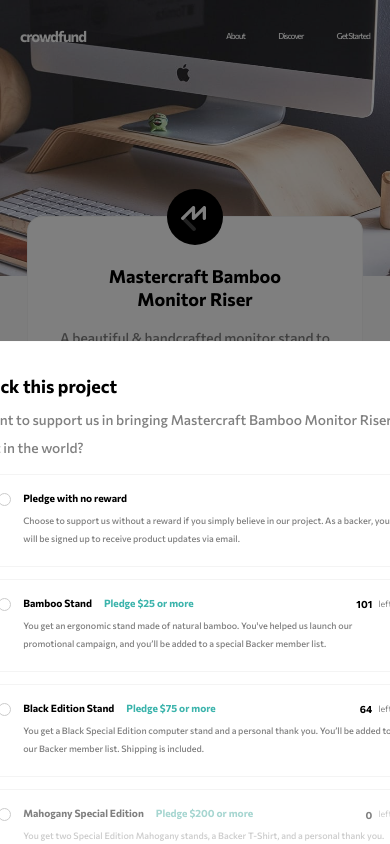
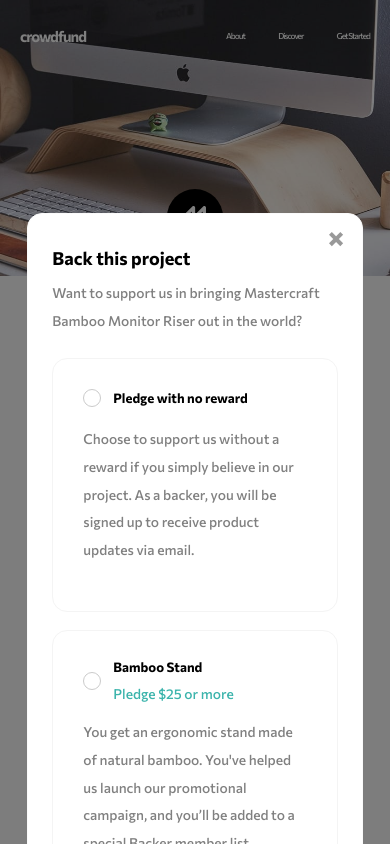
Before and after one commit to okcomputer93/crowdfunding-product-page, a React app: page / in a window 390 px wide. Both pictures are taken after a click on the button "Back this project". Shown: the top 844 px of the page. Built offline with nearby package versions, Linux system fonts and the light colour scheme.

Commit message:
add responsive design

```diff
--- a/src/components/Card.js
+++ b/src/components/Card.js
@@ -1,17 +1,5 @@
 import React from 'react';
 import styled from 'styled-components';
-
-const calculatePadding = padding => {
-  if (padding === 'large') {
-    return '5rem 4rem';
-  }
-  if (padding === 'medium') {
-    return '3rem';
-  }
-  if (padding === 'small') {
-    return '2rem';
-  }
-};
 
 const calculateBorder = border => {
   if (border === 'light') {
@@ -29,14 +17,13 @@
   width: 100%;
   background-color: var(--white);
   border-radius: 15px;
-  padding: ${({ padding }) => calculatePadding(padding)};
   position: relative;
   border: ${({ border }) => calculateBorder(border)} solid 1px;
 `;
 
-const Card = ({ children, padding = 'large', border = 'light' }) => {
+const Card = ({ children, className, padding = 'large', border = 'light' }) => {
   return (
-    <StyledCard padding={padding} border={border}>
+    <StyledCard padding={padding} border={border} className={className}>
       {children}
     </StyledCard>
   );
--- a/src/components/RadioButton.js
+++ b/src/components/RadioButton.js
@@ -1,5 +1,6 @@
-import React, { useState } from 'react';
+import React from 'react';
 import styled from 'styled-components';
+import { bpSmall } from '../styles/breakpoints';
 
 const StyledRadioButton = styled.div`
   .radio-button__styled-checkbox {
@@ -9,6 +10,11 @@
     border: 1px var(--moderate-gray) solid;
     cursor: pointer;
     position: relative;
+
+    @media only screen and (max-width: ${bpSmall}) {
+      width: 3rem;
+      height: 3rem;
+    }
   }
 
   .radio-button__checkbox:disabled + .radio-button__styled-checkbox {
--- a/src/components/modal/BackModal.js
+++ b/src/components/modal/BackModal.js
@@ -2,10 +2,11 @@
 import styled from 'styled-components';
 import Modal from './Modal';
 import BackSelection from '../sections/BackSelection';
+import { bpSmall } from '../../styles/breakpoints';
 
 const StyledModalContent = styled.div`
   margin-bottom: 2rem;
-  width: 72rem;
+  width: 100%;
 
   .backmodal__description {
     margin-top: 1rem;
@@ -15,8 +16,16 @@
 const StyledRewardList = styled.div`
   margin-top: 2rem;
 
+  @media only screen and (max-width: ${bpSmall}) {
+    margin-top: 4rem;
+  }
+
   & > :not(:first-child) {
     margin-top: 2rem;
+
+    @media only screen and (max-width: ${bpSmall}) {
+      margin-top: 3rem;
+    }
   }
 `;
 
--- a/src/components/modal/Modal.js
+++ b/src/components/modal/Modal.js
@@ -2,6 +2,13 @@
 import ReactDOM from 'react-dom';
 import styled from 'styled-components';
 import Card from '../Card';
+import { bpSmall } from '../../styles/breakpoints';
+
+const StyledCard = styled.div`
+  .modal__card {
+    padding: var(--padding-card-base);
+  }
+`;
 
 const StyledBackground = styled.div`
   position: fixed;
@@ -36,11 +43,17 @@
 `;
 
 const ModalContainer = styled.div`
+  width: var(--width-base);
   position: relative;
-  top: 25%;
+  /* top: 25%; */
   transition: all 1s ease-in-out;
   transform: ${({ open }) => (open ? 'translateX(0)' : 'translateX(-50%)')};
   opacity: ${({ open }) => (open ? '1' : '0')};
+
+  @media only screen and (max-width: ${bpSmall}) {
+    width: 86%;
+    margin-top: 155rem;
+  }
 
   .modal__close {
     position: absolute;
@@ -59,7 +72,8 @@
   return ReactDOM.createPortal(
     <StyledBackground open={isOpen} onClick={onCloseModal}>
       <ModalContainer open={isOpen} onClick={e => e.stopPropagation()}>
-        <Card full={false}>
+        <StyledCard>
+          <Card full={false} className="modal__card">
             <svg
               className="modal__close"
               onClick={onCloseModal}
@@ -74,6 +88,7 @@
             </svg>
             <>{children}</>
           </Card>
+        </StyledCard>
       </ModalContainer>
     </StyledBackground>,
     document.querySelector('#modal'),
--- a/src/components/sections/BackInformation.js
+++ b/src/components/sections/BackInformation.js
@@ -2,6 +2,12 @@
 import styled from 'styled-components';
 import Card from '../Card';
 import { bpSmall } from '../../styles/breakpoints';
+
+const StyledCard = styled.div`
+  .back-information__card {
+    padding: var(--padding-card-base);
+  }
+`;
 
 const StyledContent = styled.div`
   width: 100%;
@@ -78,7 +84,8 @@
   };
 
   return (
-    <Card border={'dark'}>
+    <StyledCard>
+      <Card border={'dark'} className="back-information__card">
         <StyledContent>
           <div className="back-information__data">
             <StyledSection>
@@ -99,6 +106,7 @@
           <StyledBar percentage={percentage} />
         </StyledContent>
       </Card>
+    </StyledCard>
   );
 };
 
--- a/src/components/sections/BackSelection.js
+++ b/src/components/sections/BackSelection.js
@@ -4,24 +4,65 @@
 import RadioButton from '../RadioButton';
 import Button from '../Button';
 import { MIN_PLEDGE_ALLOWED } from '../../globals';
+import { bpSmall } from '../../styles/breakpoints';
+
+const StyledCard = styled.div`
+  .back-selection__card {
+    padding: var(--padding-card-small);
+
+    @media only screen and (max-width: ${bpSmall}) {
+      padding: 5rem;
+    }
+  }
+`;
 
 const StyledContent = styled.div`
   display: grid;
   grid-template-columns: min-content max-content 1fr max-content;
-  grid-template-rows: repeat(2, min-content);
+  grid-template-rows: repeat(3, min-content);
   grid-column-gap: 2rem;
   grid-row-gap: 1rem;
+
+  @media only screen and (max-width: ${bpSmall}) {
+    grid-template-columns: min-content 1fr;
+    grid-template-rows: repeat(3, min-content);
+    grid-column-gap: 2rem;
+    grid-row-gap: 3rem;
+  }
 
   .back-selection__check {
     grid-column: 1 / span 1;
     grid-row: 1 / span 1;
+
+    @media only screen and (max-width: ${bpSmall}) {
+      align-self: center;
+    }
+  }
+
+  .back-selection__main {
+    grid-column: 2 / span 2;
+    grid-row: 1 / span 1;
+    display: flex;
+    justify-content: flex-start;
+    align-items: center;
+
+    @media only screen and (max-width: ${bpSmall}) {
+      grid-column: 2 / span 1;
+      grid-row: 1 / span 1;
+      align-self: center;
+      flex-direction: column;
+      justify-content: center;
+      align-items: flex-start;
+    }
   }
 
   .back-selection__title {
     cursor: ${({ disabled }) => (disabled ? 'not-allowed' : 'pointer')};
-    grid-column: 2 / span 1;
-    grid-row: 1 / span 1;
     color: ${({ disabled }) => (disabled ? 'var(--dark-gray) !important' : 'var(--black)')};
+
+    @media only screen and (max-width: ${bpSmall}) {
+      font-size: 2.2rem !important;
+    }
   }
 
   .back-selection__title:hover {
@@ -29,10 +70,16 @@
   }
 
   .back-selection__pledge {
-    grid-column: 3 / span 1;
-    grid-row: 1 / span 1;
+    margin-left: 2rem;
     color: ${({ disabled }) =>
       disabled ? 'var(--light-cyan)' : 'var(--moderate-cyan)'} !important;
+
+    @media only screen and (max-width: ${bpSmall}) {
+      margin-left: 0;
+      font-size: 2.3rem !important;
+      font-weight: 500 !important;
+      margin-top: 2rem;
+    }
   }
 
   .back-selection__left {
@@ -41,21 +88,40 @@
     display: flex;
     justify-content: space-between;
     align-items: center;
+
+    @media only screen and (max-width: ${bpSmall}) {
+      grid-column: 1 / -1;
+      grid-row: 3 / span 1;
+      justify-content: flex-start;
+    }
   }
 
   .back-selection__left-number {
     color: ${({ disabled }) => (disabled ? 'var(--dark-gray)' : 'var(--black)')} !important;
+
+    @media only screen and (max-width: ${bpSmall}) {
+      font-size: 3rem !important;
+    }
   }
 
   .back-selection__left-desc {
     margin-left: 1rem;
     color: ${({ disabled }) => (disabled ? 'var(--moderate-gray)' : 'var(--dark-gray)')} !important;
+
+    @media only screen and (max-width: ${bpSmall}) {
+      font-size: 2rem !important;
+    }
   }
 
   .back-selection__option {
     grid-column: 2 / -1;
     grid-row: 2 / span 1;
     color: ${({ disabled }) => (disabled ? 'var(--moderate-gray)' : 'var(--dark-gray)')} !important;
+
+    @media only screen and (max-width: ${bpSmall}) {
+      grid-column: 1 / -1;
+      font-size: 2.3rem;
+    }
   }
 `;
 
@@ -69,30 +135,53 @@
   padding-top: 3rem;
   position: relative;
 
+  @media only screen and (max-width: ${bpSmall}) {
+    flex-direction: column;
+  }
+
   &::after {
     position: absolute;
     content: '';
+    left: calc(var(--padding-card-small) * -1);
     top: 0;
-    left: -31px;
-    width: var(--width-base);
+    width: calc(100% + 2 * var(--padding-card-small));
     height: 1px;
     background-color: var(--moderate-gray);
+
+    @media only screen and (max-width: ${bpSmall}) {
+      left: -5rem;
+      width: calc(100% + 10rem);
+    }
   }
 
   .pledge-section__text {
     color: ${({ wrongPledge }) => (wrongPledge ? 'red' : 'var(--dark-gray)')} !important;
+
+    @media only screen and (max-width: ${bpSmall}) {
+      font-size: 2.2rem !important;
+    }
   }
 
   .pledge-section__form {
     display: flex;
     justify-content: center;
     align-items: center;
+
+    @media only screen and (max-width: ${bpSmall}) {
+      width: 100%;
+      margin-top: 2rem;
+      justify-content: space-evenly;
+    }
   }
 
   .pledge-section__field {
     width: 10rem;
     margin-right: 2rem;
     position: relative;
+
+    @media only screen and (max-width: ${bpSmall}) {
+      width: 15rem;
+    }
   }
 
   .pledge-section__field::after {
@@ -109,13 +198,26 @@
     width: 100%;
     padding: 1.5rem 3rem;
     border: var(--moderate-gray) 1px solid;
-    border-radius: 2.5rem;
+    border-radius: 20rem;
     font-weight: 700;
     font-size: 1.5rem;
     color: var(--black);
     display: block;
     top: 0;
     text-align: center;
+
+    @media only screen and (max-width: ${bpSmall}) {
+      padding: 2rem 3rem;
+      font-size: 2rem;
+    }
+  }
+
+  .pledge-section__button {
+    @media only screen and (max-width: ${bpSmall}) {
+      width: 18rem;
+      padding: 2rem 3rem;
+      font-size: 2rem;
+    }
   }
 `;
 
@@ -195,7 +297,11 @@
                 value={pledge}
               />
             </div>
-            <Button size="small" type="submit" disabled={wrongInputPledge}>
+            <Button
+              size="small"
+              className="pledge-section__button"
+              type="submit"
+              disabled={wrongInputPledge}>
               Continue
             </Button>
           </form>
@@ -205,20 +311,24 @@
   };
 
   return (
-    <Card full={true} padding={'medium'} border={border}>
+    <StyledCard>
+      <Card full={true} padding={'medium'} border={border} className="back-selection__card">
         <StyledContent disabled={!stock}>
           <div className="back-selection__check">
             <RadioButton id={id} disabled={!stock} checked={isSelected} onChange={onBackSelected} />
           </div>
+          <div className="back-selection__main">
             <label className="back-selection__title title-tertiary" onClick={onBackSelected}>
               {title}
             </label>
             {pledgeElement()}
+          </div>
           {leftElement()}
           <div className="back-selection__option text-secondary--normal">{option}</div>
         </StyledContent>
         {pledgeForm()}
       </Card>
+    </StyledCard>
   );
 };
 
--- a/src/components/sections/Presentation.js
+++ b/src/components/sections/Presentation.js
@@ -5,6 +5,12 @@
 import Bookmarker from '../Bookmarker';
 import logoMastercraft from '../../assets/images/logo-mastercraft.svg';
 import { bpSmall } from '../../styles/breakpoints';
+
+const StyledCard = styled.div`
+  .presentation__card {
+    padding: var(--padding-card-base);
+  }
+`;
 
 const StyledContent = styled.div`
   width: 100%;
@@ -50,7 +56,7 @@
     @media only screen and (max-width: ${bpSmall}) {
       width: 78%;
       font-size: 2.3rem;
-      padding: 2.4rem 8rem;
+      padding: 2.4rem 3rem;
       text-align: center;
     }
   }
@@ -60,7 +66,8 @@
   const { product, description, bookmarked } = content;
 
   return (
-    <Card border={'dark'}>
+    <StyledCard>
+      <Card border={'dark'} className="presentation__card">
         <StyledContent>
           <img className="presentation__logo" src={logoMastercraft} alt="Check icon" />
           <h1 className="presentation__title title-primary">{product}</h1>
@@ -73,6 +80,7 @@
           </div>
         </StyledContent>
       </Card>
+    </StyledCard>
   );
 };
 
--- a/src/styles/variables.js
+++ b/src/styles/variables.js
@@ -14,7 +14,10 @@
 
     --max-width: 1150px;
     --body-padding: 20px;
-	--width-base: 72rem;
+    --width-base: 72rem;
+
+    --padding-card-base: 5rem 4rem;
+    --padding-card-small: 3rem;
 
     --font-primary: 'Commissioner';
   }
```
Also changed, not shown: src/components/sections/About.js (+9 -1 lines), src/components/sections/Reward.js (+9 -1 lines). Lines whose indentation alone changed are shown as unchanged.
